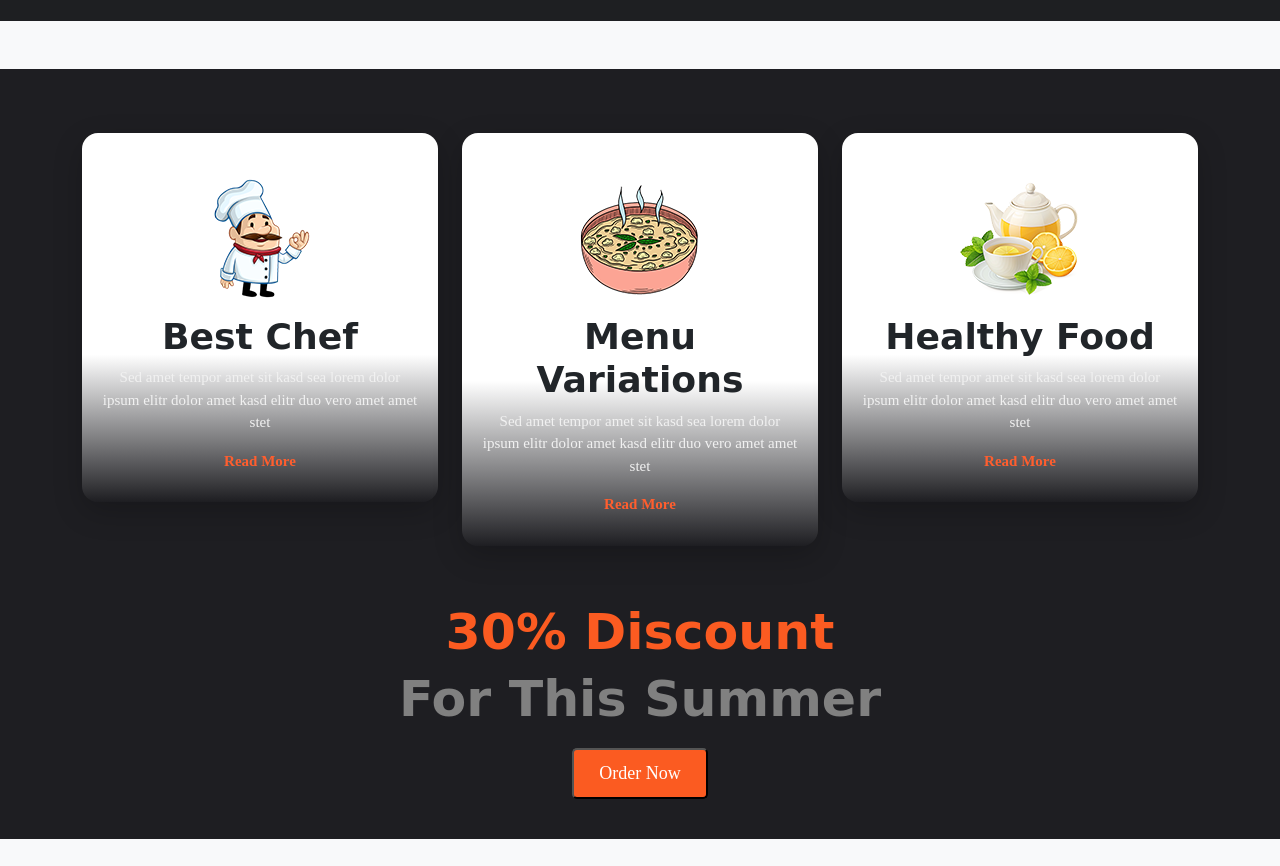
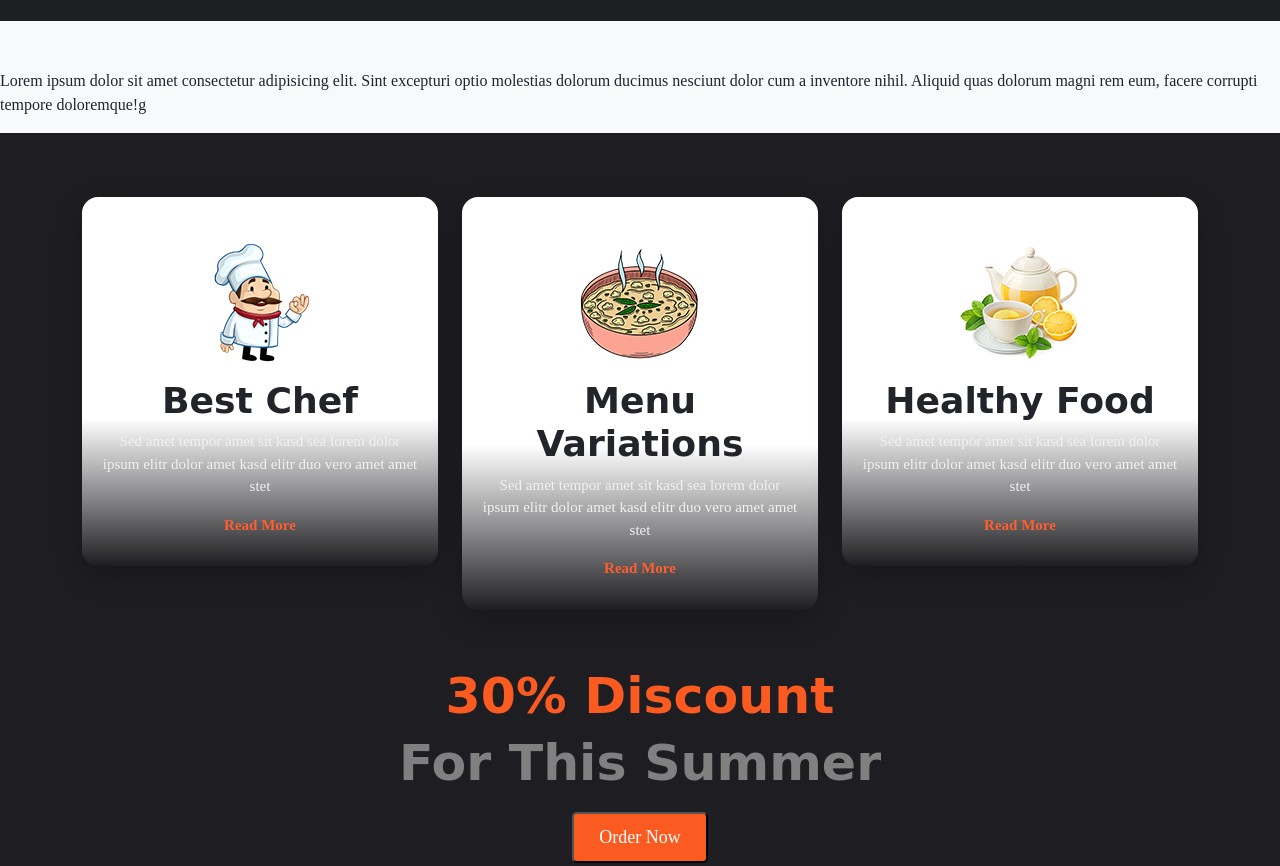
Before and after one commit to SahilVital/demo-first, a plain HTML site: page index.html in a window 1280 px wide. Shown: the part 1781-2647 px from the top of the page. Drawn offline with nearby package versions, Linux system fonts and the light colour scheme.

Commit message:
= thsi is my chang

```diff
--- a/index.html
+++ b/index.html
@@ -204,7 +204,7 @@
   </div>
 </div>
 </div>
-
+<p>Lorem ipsum dolor sit amet consectetur adipisicing elit. Sint excepturi optio molestias dolorum ducimus nesciunt dolor cum a inventore nihil. Aliquid quas dolorum magni rem eum, facere corrupti tempore doloremque!g</p>
 <div class="lastst">
 
 <div class="three">
```
